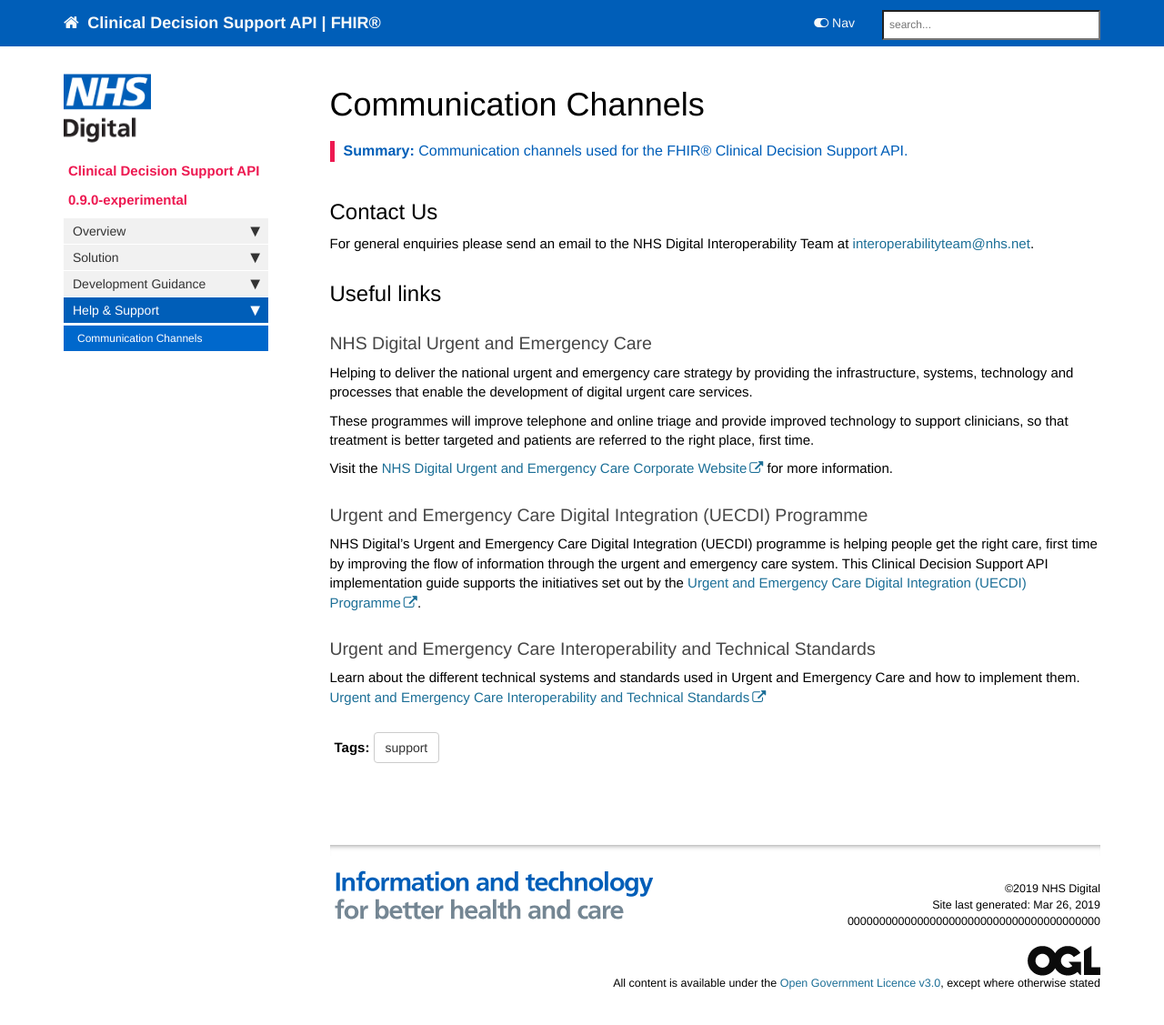
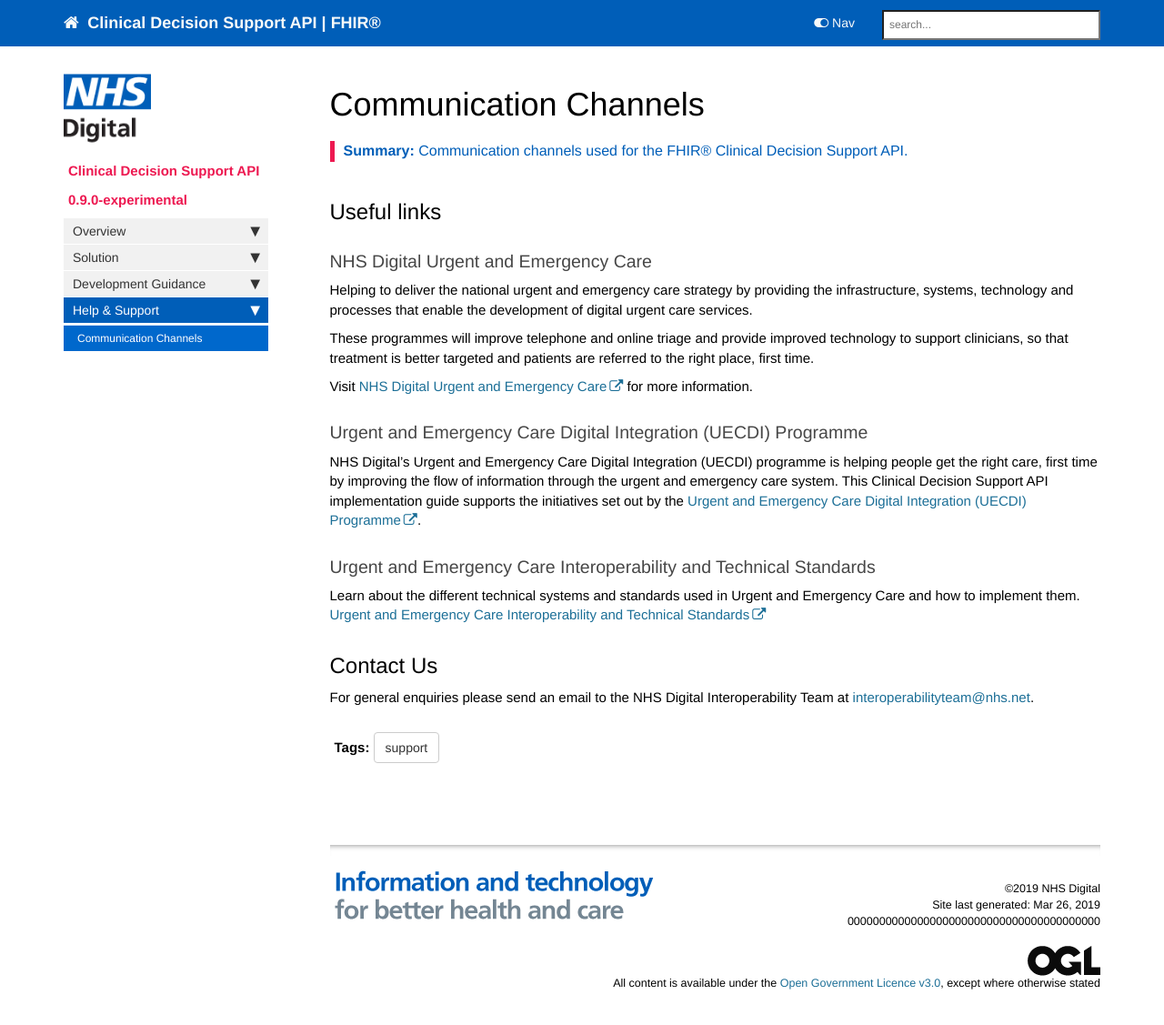
Before and after one commit to nhsconnect/FHIR-CDS, a Jekyll site: the page built from pages/support/support_communications.md, in a window 1280 px wide and 1151 px high. Shown: the top 1127 px of the window at 91% size. Built offline with Jekyll 4.4.1, drawn with Linux system fonts in a browser that asks for light colours; nearby versions of some CDN libraries; comment, search, counter and statistics services are not loaded.

Commit message:
CTP-1441 Communication channels page

```diff
--- a/pages/support/support_communications.md
+++ b/pages/support/support_communications.md
@@ -8,8 +8,6 @@ permalink: support_communications.html
 summary: "Communication channels used for the FHIR&reg; Clinical Decision Support API."
 ---
 
-## Contact Us ##
-For general enquiries please send an email to the NHS Digital Interoperability Team at [interoperabilityteam@nhs.net](mailto:interoperabilityteam@nhs.net).
 
 ## Useful links ##
 
@@ -19,7 +17,7 @@ Helping to deliver the national urgent and emergency care strategy by providing
 
 These programmes will improve telephone and online triage and provide improved technology to support clinicians, so that treatment is better targeted and patients are referred to the right place, first time.
 
-Visit the [NHS Digital Urgent and Emergency Care Corporate Website](https://digital.nhs.uk/about-nhs-digital/our-work/transforming-health-and-care-through-technology/urgent-and-emergency-care-domain-b) for more information.
+Visit [NHS Digital Urgent and Emergency Care](https://digital.nhs.uk/about-nhs-digital/our-work/transforming-health-and-care-through-technology/urgent-and-emergency-care-domain-b) for more information.
 
 
 ### Urgent and Emergency Care Digital Integration (UECDI) Programme ###
```
Also changed, not shown: other parts of pages/support/support_communications.md (+4 -0 lines).
